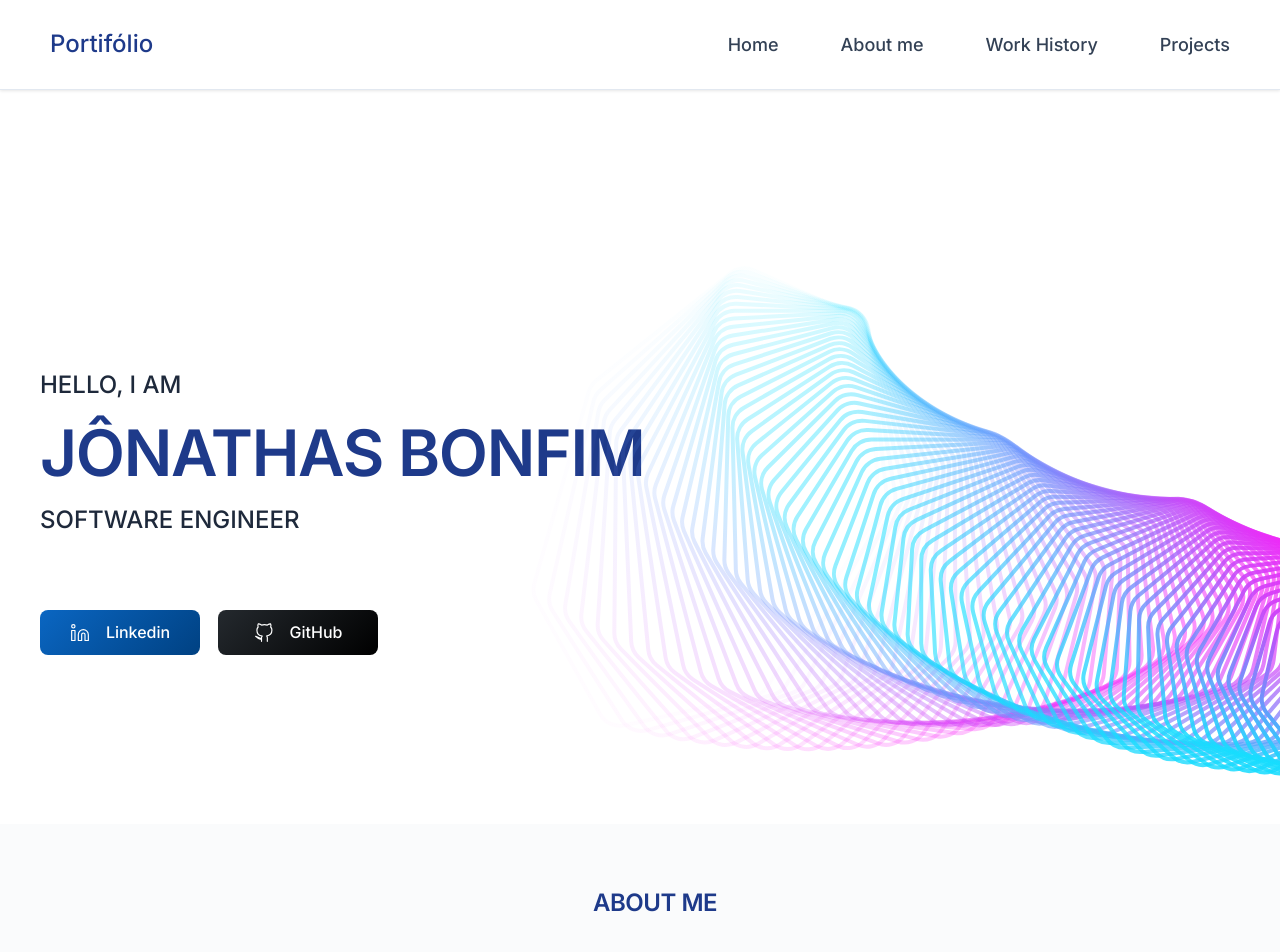
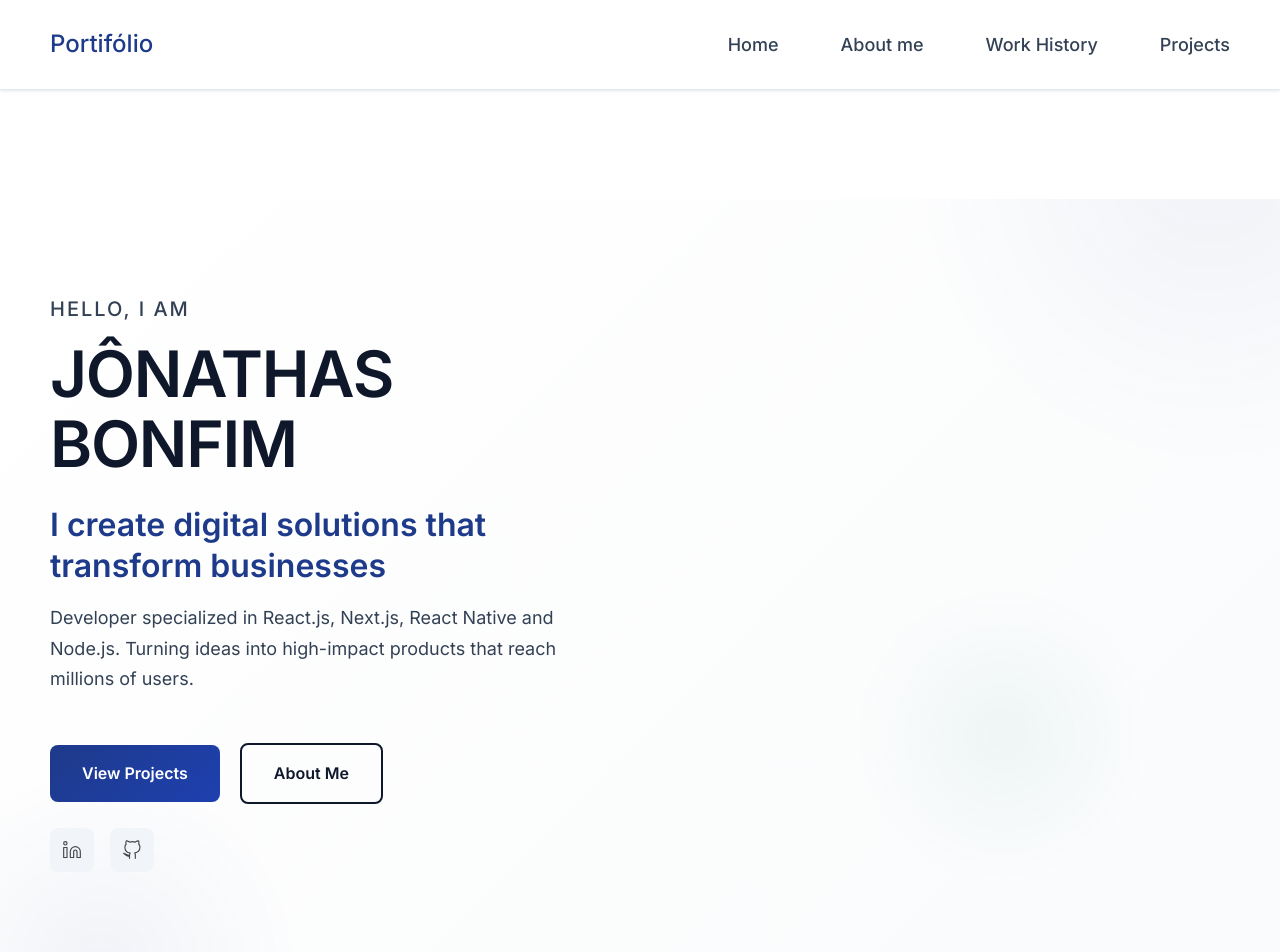
Before and after one commit to Jonathas-bonfim/portifolio, a React (Vite) app: page / in a window 1280 px wide. Shown: the top 952 px of the page. Built offline with nearby package versions, Linux system fonts and the light colour scheme; no server answers.

Commit message:
feat/jb/new redesign

```diff
--- a/src/components/About/index.scss
+++ b/src/components/About/index.scss
@@ -76,16 +76,29 @@
       width: $fz-24;
       height: $fz-24;
 
-      img,
+      img {
+        width: 100%;
+        height: 100%;
+        filter: brightness(0); // Converte imagens SVG para preto
+      }
+
       svg {
-        color: $primary;
+        color: $text-primary;
+        fill: $text-primary;
         width: 100%;
         height: 100%;
       }
 
       transition: all 0.3s ease;
       &:hover {
-        color: $primary-dark;
+        img {
+          opacity: 0.7;
+        }
+        svg {
+          color: $text-primary;
+          fill: $text-primary;
+          opacity: 0.7;
+        }
         transform: translateY(-2px);
       }
     }
--- a/src/components/Home/index.scss
+++ b/src/components/Home/index.scss
@@ -6,106 +6,373 @@
   align-items: center;
   justify-content: center;
   position: relative;
+  overflow: hidden;
 
   width: 100%;
-  min-height: 39.063rem;
-  background-color: $light;
+  min-height: 90vh;
+  background: linear-gradient(135deg, $light 0%, $dark 100%);
   margin-top: 109px;
-  padding: 4rem 0;
+  padding: 6rem 0;
+
+  // Background com formas geométricas
+  .home-background {
+    position: absolute;
+    top: 0;
+    left: 0;
+    right: 0;
+    bottom: 0;
+    z-index: 0;
+    overflow: hidden;
+
+    .shape {
+      position: absolute;
+      border-radius: 50%;
+      opacity: 0.05;
+      animation: float 20s infinite ease-in-out;
+
+      &.shape-1 {
+        width: 600px;
+        height: 600px;
+        background: radial-gradient(circle, $primary 0%, transparent 70%);
+        top: -300px;
+        right: -200px;
+        animation-delay: 0s;
+      }
+
+      &.shape-2 {
+        width: 400px;
+        height: 400px;
+        background: radial-gradient(circle, $primary 0%, transparent 70%);
+        bottom: -200px;
+        left: -100px;
+        animation-delay: 5s;
+      }
+
+      &.shape-3 {
+        width: 300px;
+        height: 300px;
+        background: radial-gradient(circle, $secondary 0%, transparent 70%);
+        top: 50%;
+        right: 10%;
+        animation-delay: 10s;
+      }
+    }
+  }
+
+  @keyframes float {
+    0%, 100% {
+      transform: translate(0, 0) rotate(0deg);
+    }
+    33% {
+      transform: translate(30px, -30px) rotate(120deg);
+    }
+    66% {
+      transform: translate(-20px, 20px) rotate(240deg);
+    }
+  }
 
   .container-center {
     display: flex;
     align-items: center;
-    justify-content: flex-start;
+    justify-content: space-between;
+    gap: 4rem;
+    position: relative;
+    z-index: 1;
 
     max-width: $max-width-container-center;
-    padding-inline: 10px;
+    padding-inline: 20px;
     width: 100%;
     height: 100%;
   }
 
   .content-left {
+    flex: 1;
+    max-width: 650px;
+
+    .greeting {
+      font-style: normal;
+      font-weight: 500;
+      font-size: $fz-20;
+      line-height: 1.4;
+      color: $text-body;
+      text-transform: uppercase;
+      letter-spacing: 2px;
+      margin-bottom: 1rem;
+    }
+
     h1 {
       font-style: normal;
-      font-weight: 600;
-      font-size: $fz-64;
-      line-height: 77px;
+      font-weight: 700;
+      font-size: clamp(3rem, 8vw, $fz-64);
+      line-height: 1.1;
       text-transform: uppercase;
-      color: $primary;
-
-      margin-bottom: $fz-12;
+      color: $text-primary;
+      margin-bottom: 1.5rem;
+      letter-spacing: -0.02em;
     }
 
-    p {
+    .headline {
       font-style: normal;
-      font-weight: 500; // Peso médio para subtítulos
-      font-size: $fz-24;
-      line-height: 1.4;
-      color: $text-secondary; // Bom contraste para subtítulos
+      font-weight: 600;
+      font-size: clamp(1.5rem, 4vw, $fz-32);
+      line-height: 1.3;
+      color: $primary;
+      margin-bottom: 1rem;
+    }
 
-      margin-bottom: $fz-12;
+    .subheadline {
+      font-style: normal;
+      font-weight: 400;
+      font-size: $fz-18;
+      line-height: 1.7;
+      color: $text-body;
+      margin-bottom: 3rem;
+      max-width: 550px;
     }
-    .career {
-      margin-bottom: $fz-74;
-    }
+  }
+
+  .cta-section {
+    display: flex;
+    flex-direction: column;
+    gap: 1.5rem;
   }
 
   .buttons {
     display: flex;
     align-items: center;
     justify-content: flex-start;
-    gap: $fz-18;
+    gap: $fz-20;
+    flex-wrap: wrap;
+  }
 
-    width: 100%;
-    height: auto;
+  .btn-primary,
+  .btn-secondary {
+    display: inline-flex;
+    align-items: center;
+    justify-content: center;
+    padding: 1rem 2rem;
+    border-radius: 8px;
+    text-decoration: none;
+    font-weight: 600;
+    font-size: $fz-16;
+    transition: all 0.3s ease;
+    border: 2px solid transparent;
+
+    &:hover {
+      transform: translateY(-2px);
+      box-shadow: 0 8px 20px rgba(0, 0, 0, 0.15);
+    }
+  }
+
+  .btn-primary {
+    background: linear-gradient(135deg, $primary 0%, $primary-dark 100%);
+    color: $light;
+    border: none;
+
+    &:hover {
+      box-shadow: 0 8px 20px rgba(30, 58, 138, 0.3);
+    }
+  }
+
+  .btn-secondary {
+    background: transparent;
+    color: $text-primary;
+    border: 2px solid $text-primary;
+
+    &:hover {
+      background: $text-primary;
+      color: $light;
+    }
+  }
+
+  .social-links {
+    display: flex;
+    align-items: center;
+    gap: 1rem;
 
     a {
       display: flex;
       align-items: center;
       justify-content: center;
-      gap: 16px;
-      width: 160px;
-      height: 45px;
+      width: 44px;
+      height: 44px;
       border-radius: 8px;
-
-      color: $light;
-      text-decoration: none;
-      font-weight: 500;
+      background: $border-light;
+      transition: all 0.3s ease;
 
       img {
         width: 20px;
         height: 20px;
+        filter: brightness(0);
+        opacity: 0.7;
       }
 
-      transition: all 0.3s ease;
       &:hover {
+        background: $text-primary;
         transform: translateY(-2px);
-        box-shadow: 0 4px 12px rgba(0, 0, 0, 0.15);
+
+        img {
+          filter: brightness(0) invert(1);
+          opacity: 1;
+        }
       }
-    }
-    .linkedin {
-      background: linear-gradient(135deg, #0a66c2 0%, #004182 100%);
-      border: none;
-    }
-    .github {
-      background: linear-gradient(135deg, #24292e 0%, #000000 100%);
-      border: none;
+
+      &.linkedin:hover {
+        background: #0a66c2;
+      }
+
+      &.github:hover {
+        background: #24292e;
+      }
     }
   }
 
   .container-right {
-    position: absolute;
-    right: 0;
+    flex: 1;
+    display: flex;
+    align-items: center;
+    justify-content: center;
+    position: relative;
+  }
+
+  .visual-element {
+    width: 100%;
+    max-width: 500px;
+  }
+
+  .code-window {
+    background: $light;
+    border-radius: 12px;
+    box-shadow: 0 20px 60px rgba(0, 0, 0, 0.1),
+                0 0 0 1px $border;
+    overflow: hidden;
+    animation: slideIn 0.8s ease-out;
+
+    @keyframes slideIn {
+      from {
+        opacity: 0;
+        transform: translateX(30px);
+      }
+      to {
+        opacity: 1;
+        transform: translateX(0);
+      }
+    }
+  }
+
+  .code-window-header {
+    display: flex;
+    align-items: center;
+    gap: 0.5rem;
+    padding: 1rem 1.5rem;
+    background: $border-light;
+    border-bottom: 1px solid $border;
+
+    .dot {
+      width: 12px;
+      height: 12px;
+      border-radius: 50%;
+
+      &.dot-red {
+        background: #ff5f57;
+      }
+      &.dot-yellow {
+        background: #ffbd2e;
+      }
+      &.dot-green {
+        background: #28ca42;
+      }
+    }
+  }
+
+  .code-content {
+    padding: 2rem;
+    font-family: 'Monaco', 'Menlo', 'Ubuntu Mono', monospace;
+    font-size: 0.9rem;
+    line-height: 1.8;
+    background: #1e293b;
+    color: #e2e8f0;
+
+    .code-line {
+      margin-bottom: 0.5rem;
+
+      .code-keyword {
+        color: #c792ea;
+      }
+
+      .code-text {
+        color: #82aaff;
+      }
+
+      .code-string {
+        color: #c3e88d;
+      }
+
+      .code-function {
+        color: #ffcb6b;
+      }
+
+      .code-operator {
+        color: #89ddff;
+      }
+    }
   }
 
   @include media-max($breackpoint1024) {
-    flex-direction: column;
+    min-height: auto;
+    padding: 4rem 0;
 
     .container-center {
-      justify-content: center;
+      flex-direction: column;
+      gap: 3rem;
     }
+
     .container-right {
-      display: none;
+      width: 100%;
+    }
+
+    .visual-element {
+      max-width: 100%;
+    }
+
+    .code-window {
+      animation: slideUp 0.8s ease-out;
+
+      @keyframes slideUp {
+        from {
+          opacity: 0;
+          transform: translateY(30px);
+        }
+        to {
+          opacity: 1;
+          transform: translateY(0);
+        }
+      }
+    }
+  }
+
+  @include media-max($breackpoint768) {
+    padding: 3rem 0;
+    margin-top: 90px;
+
+    .content-left {
+      .headline {
+        margin-bottom: 1rem;
+      }
+
+      .subheadline {
+        margin-bottom: 2rem;
+      }
+    }
+
+    .buttons {
+      flex-direction: column;
+      width: 100%;
+
+      .btn-primary,
+      .btn-secondary {
+        width: 100%;
+      }
     }
   }
 }
--- a/src/components/Home/index.tsx
+++ b/src/components/Home/index.tsx
@@ -3,7 +3,6 @@ import ReactGA from 'react-ga'
 
 import github from '../../assets/images/home/github.svg'
 import linkedin from '../../assets/images/home/linkedin.svg'
-import looper from '../../assets/images/home/looper.svg'
 import './index.scss'
 
 
@@ -19,24 +18,62 @@ export function Home() {
 
   return (
     <section className="home" id='home'>
+      <div className='home-background'>
+        <div className="shape shape-1"></div>
+        <div className="shape shape-2"></div>
+        <div className="shape shape-3"></div>
+      </div>
       <div className='container-center'>
         <main className="content-left">
-          <p>HELLO, I AM</p>
+          <p className="greeting">HELLO, I AM</p>
           <h1>JÔNATHAS BONFIM</h1>
-          <p className='career'>SOFTWARE ENGINEER </p>
-          <div className="buttons">
-            <a className='linkedin' href="https://www.linkedin.com/in/jonathas-bonfim/" target='_blank'>
-              <img src={linkedin} alt="Linkedin" />
-              Linkedin
-            </a>
-            <a className='github' href="https://github.com/Jonathas-bonfim" target='_blank'>
-              <img src={github} alt="Github" />
-              GitHub
-            </a>
+          <p className='headline'>I create digital solutions that transform businesses</p>
+          <p className='subheadline'>Developer specialized in React.js, Next.js, React Native and Node.js. Turning ideas into high-impact products that reach millions of users.</p>
+          <div className="cta-section">
+            <div className="buttons">
+              <a className='btn-primary' href="#projects">
+                View Projects
+              </a>
+              <a className='btn-secondary' href="#about">
+                About Me
+              </a>
+            </div>
+            <div className="social-links">
+              <a className='linkedin' href="https://www.linkedin.com/in/jonathas-bonfim/" target='_blank' aria-label="LinkedIn">
+                <img src={linkedin} alt="Linkedin" />
+              </a>
+              <a className='github' href="https://github.com/Jonathas-bonfim" target='_blank' aria-label="GitHub">
+                <img src={github} alt="Github" />
+              </a>
+            </div>
           </div>
         </main>
         <aside className='container-right'>
-          <img src={looper} />
+          <div className="visual-element">
+            <div className="code-window">
+              <div className="code-window-header">
+                <span className="dot dot-red"></span>
+                <span className="dot dot-yellow"></span>
+                <span className="dot dot-green"></span>
+              </div>
+              <div className="code-content">
+                <div className="code-line">
+                  <span className="code-keyword">const</span>
+                  <span className="code-text"> developer</span> = <span className="code-string">'Jônathas'</span>;
+                </div>
+                <div className="code-line">
+                  <span className="code-keyword">const</span>
+                  <span className="code-text"> specialty</span> = <span className="code-string">'Digital Solutions'</span>;
+                </div>
+                <div className="code-line">
+                  <span className="code-keyword">const</span>
+                  <span className="code-text"> result</span> = developer
+                  <span className="code-operator">.</span>
+                  <span className="code-function">transform</span>(business);
+                </div>
+              </div>
+            </div>
+          </div>
         </aside>
       </div>
     </section>
```
